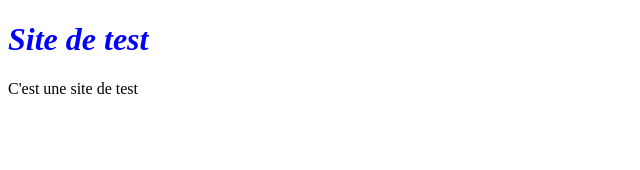
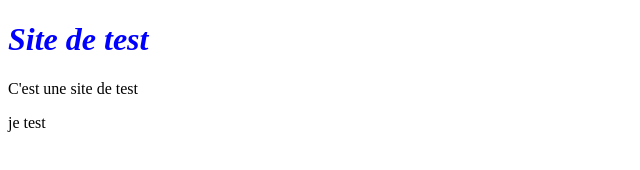
Before and after one commit to AurelienEC/test-github, a plain HTML site: page index.html in a window 1280 px wide. Shown: the full height of the page, 0-640 px from the left. Drawn offline with Linux system fonts and the light colour scheme.

Commit message:
ajout d'une ligne

```diff
--- a/index.html
+++ b/index.html
@@ -8,6 +8,7 @@
 <body>
     <h1>Site de test</h1>
     <p>C'est une site de test</p>
+    <p>je test</p>
 </body>
 
 </html>
```
